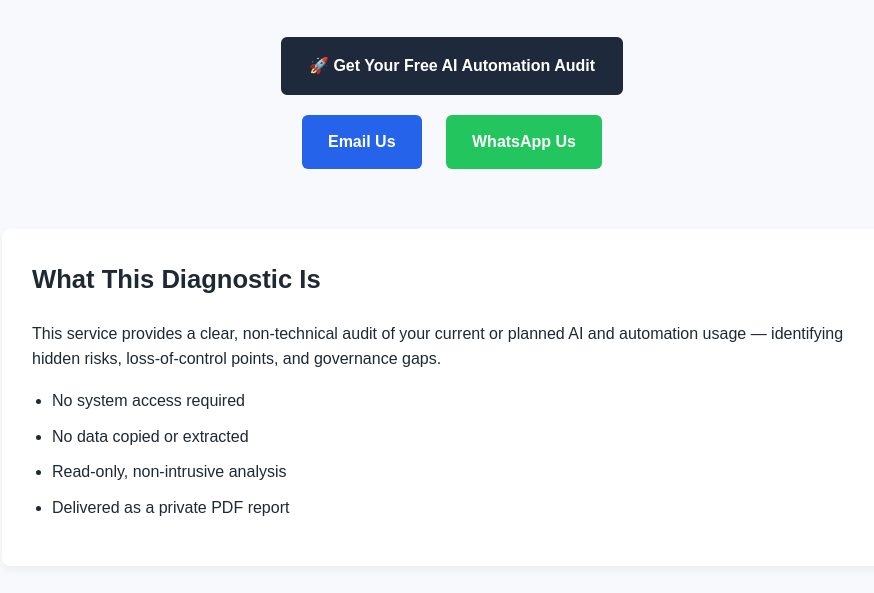
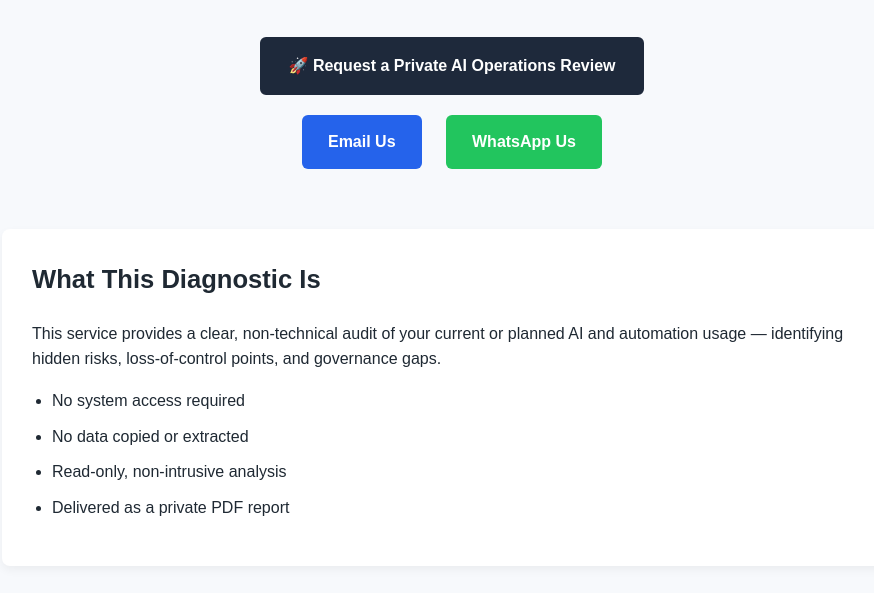
Before and after one commit to ronniepretorius888-cyber/Senti-nt-Ecosystem-Public, a plain HTML site: page index.html in a window 1280 px wide. Shown: the part 201-794 px from the top of the page, without its empty margins (188-1062 px from the left). Drawn offline with Linux system fonts and the light colour scheme.

Commit message:
Update call-to-action text for AI audit

```diff
--- a/index.html
+++ b/index.html
@@ -93,7 +93,7 @@
 
       <div class="cta-buttons">
         <a href="https://form.jotform.com/260020977694059" target="_blank" class="audit-cta">
-          🚀 Get Your Free AI Automation Audit
+          🚀 Request a Private AI Operations Review
         </a>
         <br>
         <a class="primary" href="mailto:ronniepretorius888@gmail.com?subject=AI%20Automation%20Audit%20Request">Email Us</a>
```
